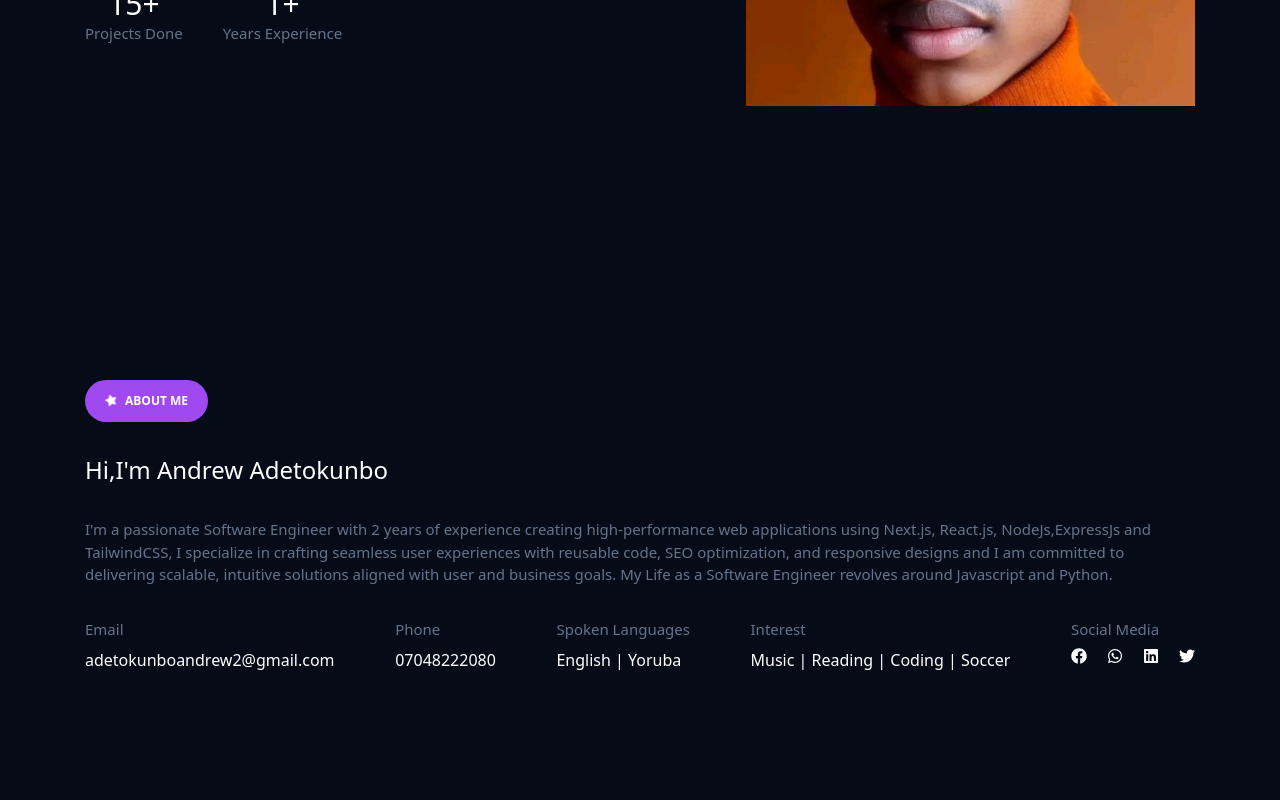
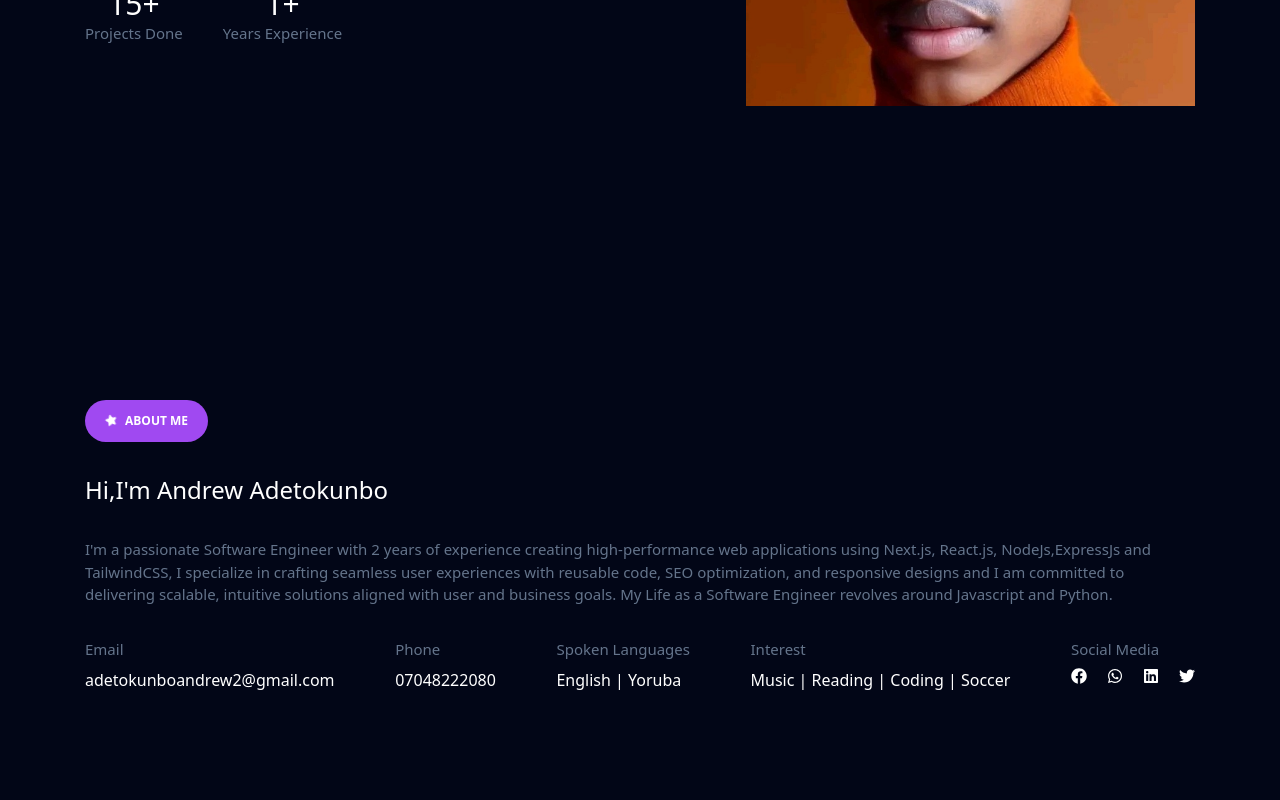
Before and after one commit to AndrewToks/AndrewToks.github.io, a Next.js app: page / in a window 1280 px wide. Shown: the part 460-1260 px from the top of the page. Built offline with nearby package versions, Linux system fonts and the light colour scheme.

Commit message:
Made some changes

```diff
--- a/app/components/navigation.tsx
+++ b/app/components/navigation.tsx
@@ -39,7 +39,7 @@ const Navigation = () => {
             }}><Link href="#about">About Me</Link></li>
             <li className='cursor-pointer' onClick={()=>{
                 setShowMenu(false)
-            }}><Link href="#service">Services</Link></li>
+            }}><Link href="#skills">Skills</Link></li>
             <li className='cursor-pointer' onClick={()=>{
                 setShowMenu(false)
             }}><Link href="#projects">Projects</Link></li>
--- a/app/globals.css
+++ b/app/globals.css
@@ -7,7 +7,7 @@ html{
 }
 @layer base  {
   body{
-    @apply bg-[#050C17] text-white relative
+    @apply bg-slate-950 text-white relative
   }
   button{
     @apply transition-all duration-100 hover:scale-110
--- a/app/layout.tsx
+++ b/app/layout.tsx
@@ -27,7 +27,7 @@ export default function RootLayout({
 
         {children}
 
-    <footer className='bg-[#050C17] text-center py-12 px-0 mt-[7rem]'>
+    <footer className='bg-[#050C17] text-center py-12 px-0 mt-[7rem] flex flex-col justify-center items-center gap-5'>
       <a href="#" className=''>ANDREW</a>
       <ul className="flex gap-[2rem] flex-col lg:flex-row justify-center flex-wrap ">
         <li><a href="#">Home</a></li>
@@ -36,7 +36,7 @@ export default function RootLayout({
         <li><a href="#projects">Projects</a></li>
         <li><a href="#contact">Contact</a></li>
       </ul>
-      <div className="flex gap-[2rem] justify-center">
+      <div className="flex gap-[2rem] justify-center btn btn-primary-outline">
         <a href="https://facebook.com"><FaFacebookF /></a>
         <a href="https://instagram.com"><FiInstagram /></a>
         <a href="https://twitter.com"><IoLogoTwitter /></a>
--- a/app/page.tsx
+++ b/app/page.tsx
@@ -49,7 +49,7 @@ export default function Home(){
             <div className="border-b-[1px] border-slate-500"></div>
             <Header />
             {/* About Section */}
-            <div id="about" className="min-h-screen mb-2 max-w-[1150px] ml-auto mr-auto flex flex-col gap-8 p-5 justify-center">
+            <div id="about" className="min-h-screen mt-5 max-w-[1150px] ml-auto mr-auto flex flex-col gap-8 p-5 justify-center">
                 <h2 className="bg-[#a049f1] text-[12px] font-semibold py-3 px-5 max-w-fit rounded-full flex items-center gap-2"><FaStar className="animate animate-spin" />ABOUT ME</h2>
                 <h3 className="text-2xl">Hi,I'm Andrew Adetokunbo</h3>
                 <small>I'm a passionate Software Engineer with 2 years of experience creating high-performance web applications
```
